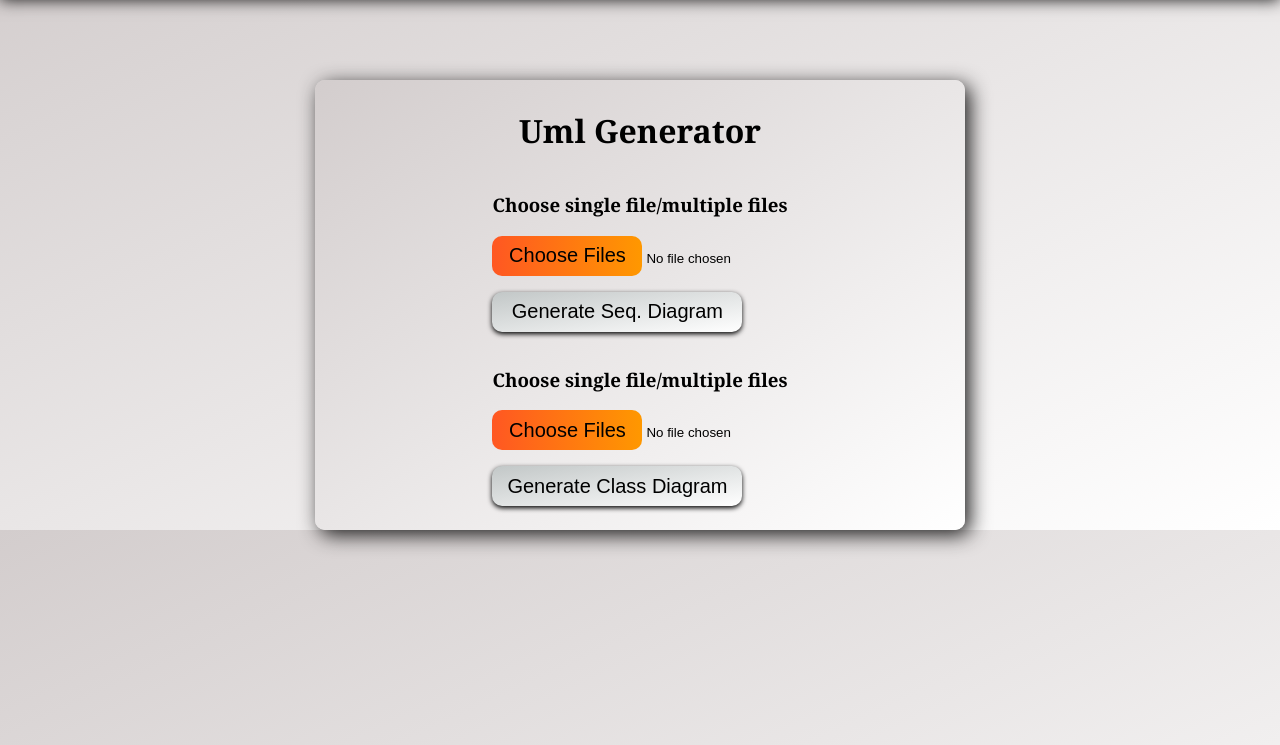
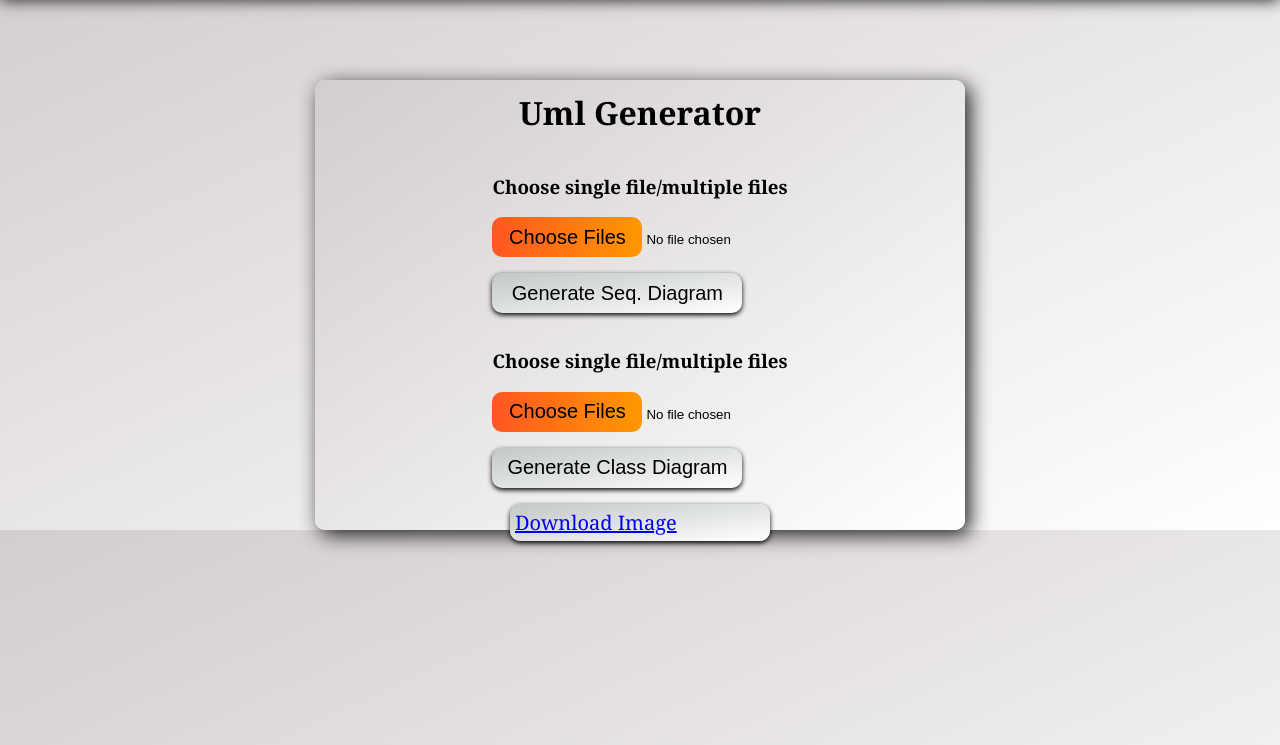
Before and after one commit to debarshi-1999/Debarshi_Uml, a Flask app: page / in a window 1280 px wide. Shown: the part 55-800 px from the top of the page. Run offline with Flask 2, Linux system fonts and the light colour scheme.

Commit message:
Update home.html

```diff
--- a/templates/home.html
+++ b/templates/home.html
@@ -44,6 +44,7 @@
                     <button class="btn" type="submit">Generate Class Diagram</button>
                 </p>
               </form>
+    <a href="/download_image" class="btn">Download Image</a>
       </div>
   </div>
 <!--<input type="file" id="ctrl" webkitdirectory directory multiple/>-->
```
